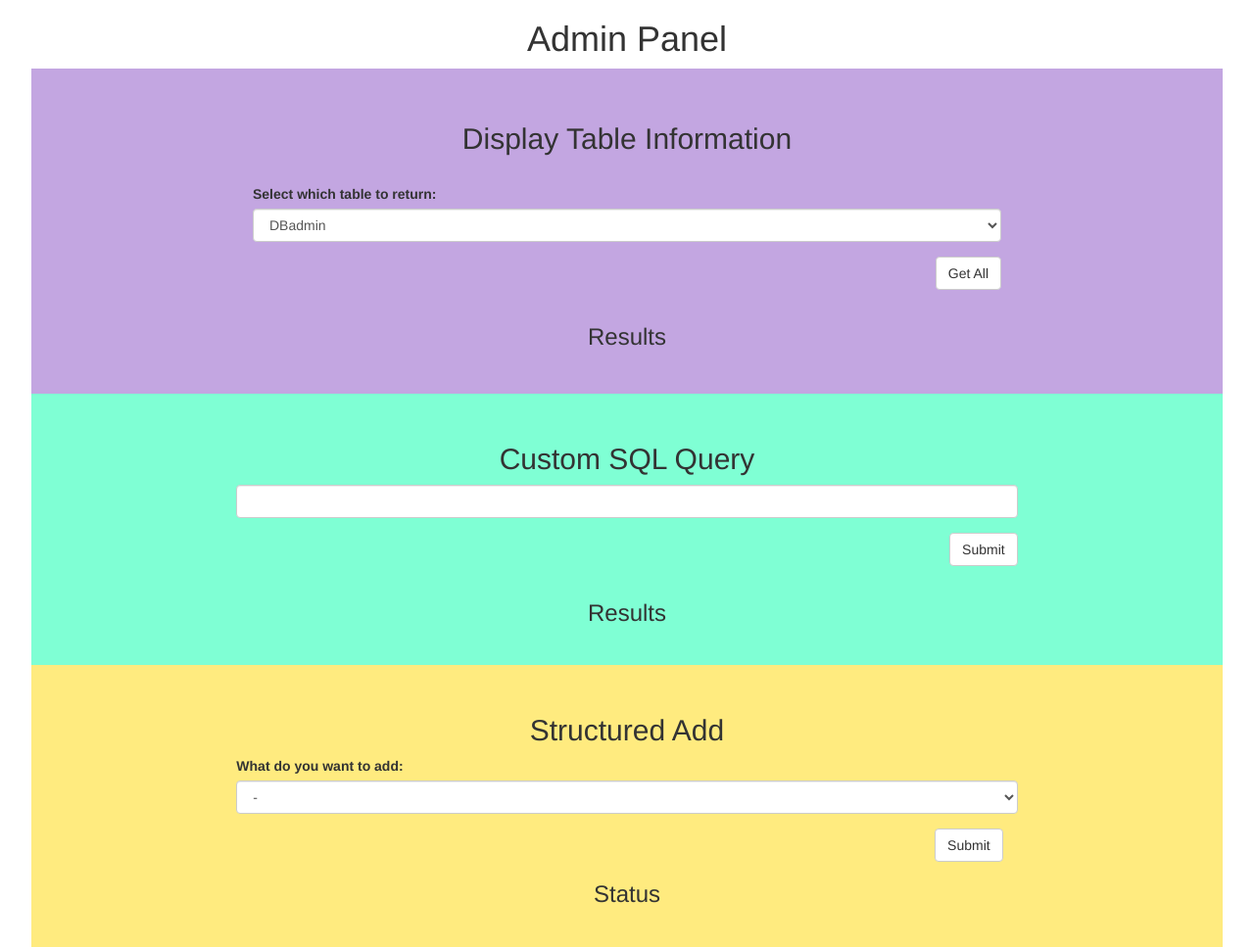
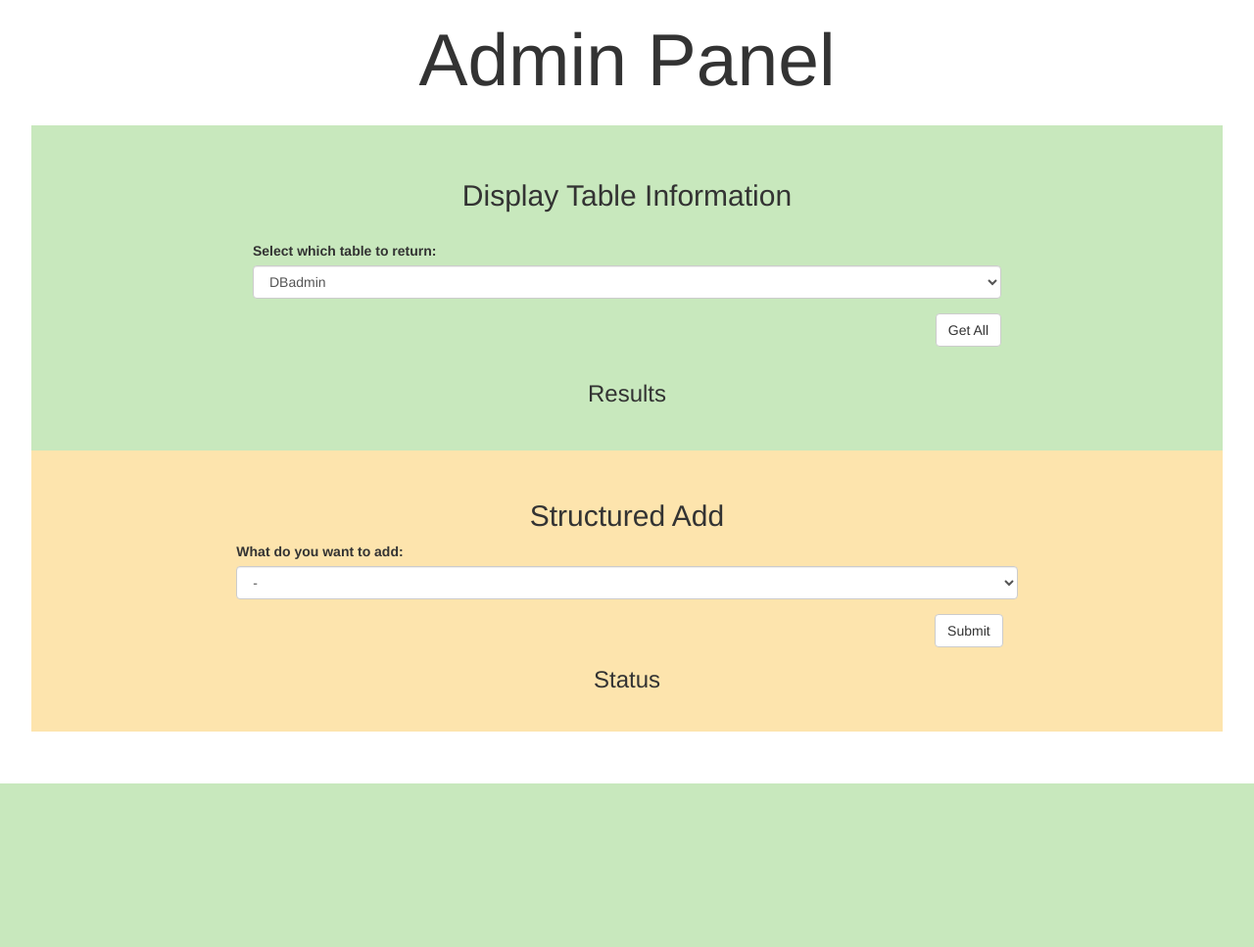
Before and after one commit to natemkelley/Database_Project, a PHP site: page /admin.html in a window 1280 px wide. Shown: the whole page at 98% size. After the commit the page ends 800 px from the top, so only its background shows below. Run offline with PHP 8.4, Linux system fonts and the light colour scheme; style sheets or scripts are compiled from the project's sources.

Commit message:
almost done!

```diff
--- a/db_setup.sql
+++ b/db_setup.sql
@@ -292,8 +292,9 @@ FROM mogul_track, lift
 where lift.liftid=mogul_track.liftid;
 
 #mmanager
-SELECT DISTINCT E1.personID, CONCAT(person.fName,' ',person.lName) AS "MANAGER NAME" FROM employee E1, employee E2, person WHERE E1.employeeID = E2.is_managed_by AND E1.personID = person.personID;
+SELECT DISTINCT E1.personID, CONCAT(person.fName,' ',person.lName), E1.employeeID FROM employee E1, employee E2, person WHERE E1.employeeID = E2.is_managed_by AND E1.personID = person.personID;
 
+SELECT customer.customerID, person.personID, CONCAT(person.fName,' ',person.lName) AS custName FROM customer,person WHERE customer.personID = person.personID;
 
 #practice insterting person
 INSERT INTO person (fName,lName,mName,city,state,address,zip,phone)
--- a/public/admin.html
+++ b/public/admin.html
@@ -13,7 +13,7 @@
 
 
 <body>
-    <div class="container">
+    <div class="container adminheader">
         <div class="row">
             <div class="col-md-12 text-center">
                 <h1>Admin Panel</h1>
@@ -54,24 +54,6 @@
         </div>
     </div>
 
-    <div class="container customSQL">
-        <h2 class="text-center">Custom SQL Query</h2>
-        <div class="col-md-8 col-md-offset-2 getresults">
-            <div class="form-horizontal">
-                <div class="form-group">
-                    <input type="text" class="form-control" id="customSQL">
-                </div>
-                <div class="form-group">
-                    <button type="submit" class="btn btn-default btn-admin" onclick="customSQL()">Submit</button>
-                </div>
-            </div>
-        </div>
-        <div class="col-md-12 display results">
-            <h3 class="text-center" id="resultsHeader">Results</h3>
-            <div id="showCustomSQL"></div>
-        </div>
-    </div>
-
     <div class="container structuredAdd" id='datinputform'>
         <h2 class="text-center">Structured Add</h2>
         <div class="col-md-8 col-md-offset-2 getresults">
@@ -95,11 +77,11 @@
             <div id="personSelect" class="level2" style="display:none">
                 <div class="form-group">
                     <label>First Name:</label>
-                    <input type="text" class="form-control" id="fname">
+                    <input required type="text" class="form-control" id="fname">
                 </div>
                 <div class="form-group">
                     <label>Last Name:</label>
-                    <input type="text" class="form-control" id="lname">
+                    <input required type="text" class="form-control" id="lname">
                 </div>
                 <div class="form-group">
                     <label>Middle Name:</label>
@@ -165,7 +147,7 @@
                 </div>
                 <div class="form-group">
                     <label>Years Employed:</label>
-                    <input type="number" class="form-control" id="yearsemployed">
+                    <input required type="number" class="form-control" id="yearsemployed">
                 </div>
                 <div class="form-group">
                     <label>Manager:</label>
@@ -182,7 +164,7 @@
                 </div>
                 <div class="form-group">
                     <label>credential card photo url:</label>
-                    <input type="text" class="form-control" id="credentialphoto">
+                    <input required type="text" class="form-control" id="credentialphoto">
                 </div>
             </div>
 
@@ -228,7 +210,7 @@
             <div id="peakSelect" class="level2" style="display:none">
                 <div class="form-group">
                     <label>Peak Name:</label>
-                    <input type="text" class="form-control" id="peakName">
+                    <input required type="text" class="form-control" id="peakName">
                 </div>
                 <div class="form-group">
                     <label>Elevation:</label>
@@ -239,7 +221,7 @@
             <div id="liftSelect" class="level2" style="display:none">
                 <div class="form-group">
                     <label>Lift Name:</label>
-                    <input type="text" class="form-control" id="liftName">
+                    <input required type="text" class="form-control" id="liftName">
                 </div>
                 <div class="form-group">
                     <label>Vertical Feet:</label>
@@ -251,12 +233,11 @@
                 <div class="form-group">
                     <p>Customer</p>
                     <select class="form-control" id="customerlist">
-                        <option value="-">-</option>
                     </select>
                 </div>
                 <div class="form-group">
                     <label>Credit Card Number:</label>
-                    <input type="text" class="form-control" id="ccnumber">
+                    <input required type="text" class="form-control" id="ccnumber">
                 </div>
                 <div class="form-group">
                     <p>Card Verified?</p>
@@ -270,12 +251,11 @@
             <div id="daypassSelect" class="level2" style="display:none">
                 <div class="form-group">
                     <label>Date:</label>
-                    <input type="date" class="form-control" id="date">
+                    <input required type="date" class="form-control" id="date">
                 </div>
                 <div class="form-group">
                     <label>Customer:</label>
                     <select class="form-control" id="thecustomers">
-                        <option value="-">-</option>
                     </select>
                 </div>
             </div>
@@ -283,7 +263,7 @@
             <div id="runSelect" class="level2" style="display:none">
                 <div class="form-group">
                     <label>Run Name:</label>
-                    <input type="text" class="form-control" id="runName">
+                    <input required type="text" class="form-control" id="runName">
                 </div>
                 <div class="form-group">
                     <label>Length:</label>
@@ -306,7 +286,7 @@
             <div id="terrainparkSelect" class="level2" style="display:none">
                 <div class="form-group">
                     <label>Name:</label>
-                    <input type="text" class="form-control" id="terrainParkName">
+                    <input required type="text" class="form-control" id="terrainParkName">
                 </div>
                 <div class="form-group">
                     <label>Features:</label>
@@ -327,7 +307,7 @@
                 </div>
                 <div class="form-group">
                     <label>Name:</label>
-                    <input type="text" class="form-control" id="mogulName">
+                    <input required type="text" class="form-control" id="mogulName">
                 </div>
             </div>
 
--- a/public/resources/css/style.css
+++ b/public/resources/css/style.css
@@ -4,7 +4,7 @@
 
 .showstuff {
     padding: 35px;
-    background-color: rgb(195, 166, 225);
+    background-color: rgb(200, 232, 189);
 }
 
 .showstuff h2 {
@@ -38,7 +38,7 @@ tr:hover {
 }
 
 .structuredAdd {
-    background-color: #ffeb7f;
+    background-color: rgba(253, 223, 155, 0.82);
     padding: 30px 10px;
 }
 
@@ -49,3 +49,12 @@ tr:hover {
 img {
     max-width: 220px;
 }
+
+.adminheader h1 {
+    font-size: 75px;
+    margin-bottom: 25px;
+}
+
+.showstatus {
+    color: #99ea1e;
+}
--- a/public/resources/js/admin.js
+++ b/public/resources/js/admin.js
@@ -1,3 +1,6 @@
+var THE_MANAGERS = [];
+var THE_CUSTOMERS = [];
+
 function getSelect() {
     var command = $('#getTable').val();
     var myurl = "/getResults?q=" + command;
@@ -135,19 +138,71 @@ function addPerson() {
 
 function beforeSubmitToServer() {
     var jsonArray = {};
+    var prepper = "";
+    var emptyFields = false;
 
-    var prepper = "";
     $("#datinputform :input").each(function () {
+        if (this.value.length < 1) {
+            emptyFields = true;
+        }
+
         if ((this.value)) {
             if ($(this).is(':visible')) {
                 var datID = $(this).attr('id');
+
+
+                if (datID == "themanagers") {
+                    console.log(this.value);
+                    var empID = getManagerEmpID(this.value);
+                    console.log(empID);
+                    jsonArray[datID] = empID;
+                    return;
+                }
+                if ((datID == "customerlist") || (datID == "thecustomers")) {
+                    console.log(this.value);
+                    var empID = getCustomerID(this.value);
+                    console.log(empID);
+                    jsonArray[datID] = empID;
+                    return;
+                }
                 jsonArray[datID] = this.value;
             }
         }
     });
 
     console.log(jsonArray);
+
+    if (emptyFields) {
+        if (confirm("Looks like you have empty fields. Sure you want to submit?")) {} else {
+            alert("Crisis Averted");
+            return;
+        }
+    }
+
     submitToServer(jsonArray);
+}
+
+function getManagerEmpID(data) {
+    var employeeID = 1;
+    $.each(THE_MANAGERS, function (index, value) {
+        if (value.mname == data) {
+            employeeID = value.employeeID;
+        }
+    })
+    console.log(employeeID);
+    return employeeID;
+}
+
+function getCustomerID(data) {
+    console.log('WORKING!!!!')
+    var customerID = 1;
+    $.each(THE_CUSTOMERS, function (index, value) {
+        if ((value.custName) == data) {
+            customerID = value.customerID;
+        }
+    })
+    console.log(customerID);
+    return customerID;
 }
 
 function submitToServer(request) {
@@ -161,7 +216,7 @@ function submitToServer(request) {
         dataType: "json",
         success: function (data) {
             console.log(data);
-            $('#showStatus').html('<h1 class="text-center"">swag</h1>')
+            $('#showStatus').html('<h1 class="text-center showstatus"">SEEMS TO HAVE WORKED</h1>')
 
         },
         failure: function (errMsg) {
@@ -196,65 +251,24 @@ $("#typeofemp").on("change", function () {
 })
 
 $(document).ready(function () {
-    var EXISTING_EMPS = [];
-    var MANGERS = [];
-
     $.getJSON('getManagers', function (data) {
         console.log(data);
+        $.each(data, function (index, value) {
+            THE_MANAGERS.push(data[index]);
+            console.log(data[index].mname);
+            $('#themanagers').append("<option>" + data[index].mname + "</option>");
+        });
+    });
+    $.getJSON('getCustomers', function (data) {
+        console.log(data);
+        $.each(data, function (index, value) {
+            var createName = data[index].custName;
+
+            console.log(value);
+            THE_CUSTOMERS.push(data[index]);
+            $('#thecustomers').append("<option>" + createName + "</option>");
+            $('#customerlist').append("<option>" + createName + "</option>");
+        });
     });
 
 });
-
-
-/*
-function addCustomer() {
-    console.log('adding cust');
-
-    var jsonArray = [];
-    $("#datinputform :input").each(function () {
-        if ((this.value)) {
-            if ($(this).is(':visible')) {
-                var datID = $(this).attr('id');
-                jsonArray.push({
-                    [datID]: this.value
-                });
-            }
-        }
-    });
-
-    console.log(jsonArray)
-    submitToServer(jsonArray);
-}
-
-function addEmployee() {
-    console.log('adding emp');
-}
-
-function addPeak() {
-    console.log('adding peak');
-}
-
-function addLift() {
-    console.log('adding lift');
-}
-
-function addDayPass() {
-    console.log('adding dp');
-}
-
-function addCreditCard() {
-    console.log('adding cc');
-}
-
-function addRun() {
-    console.log('adding run');
-}
-
-function addTerrainPark() {
-    console.log('adding terrain Park');
-}
-
-function addMogulRun() {
-    console.log('adding terrain Park');
-}
-*/
```
Also changed, not shown: routes/index.js (+20 -4 lines).
